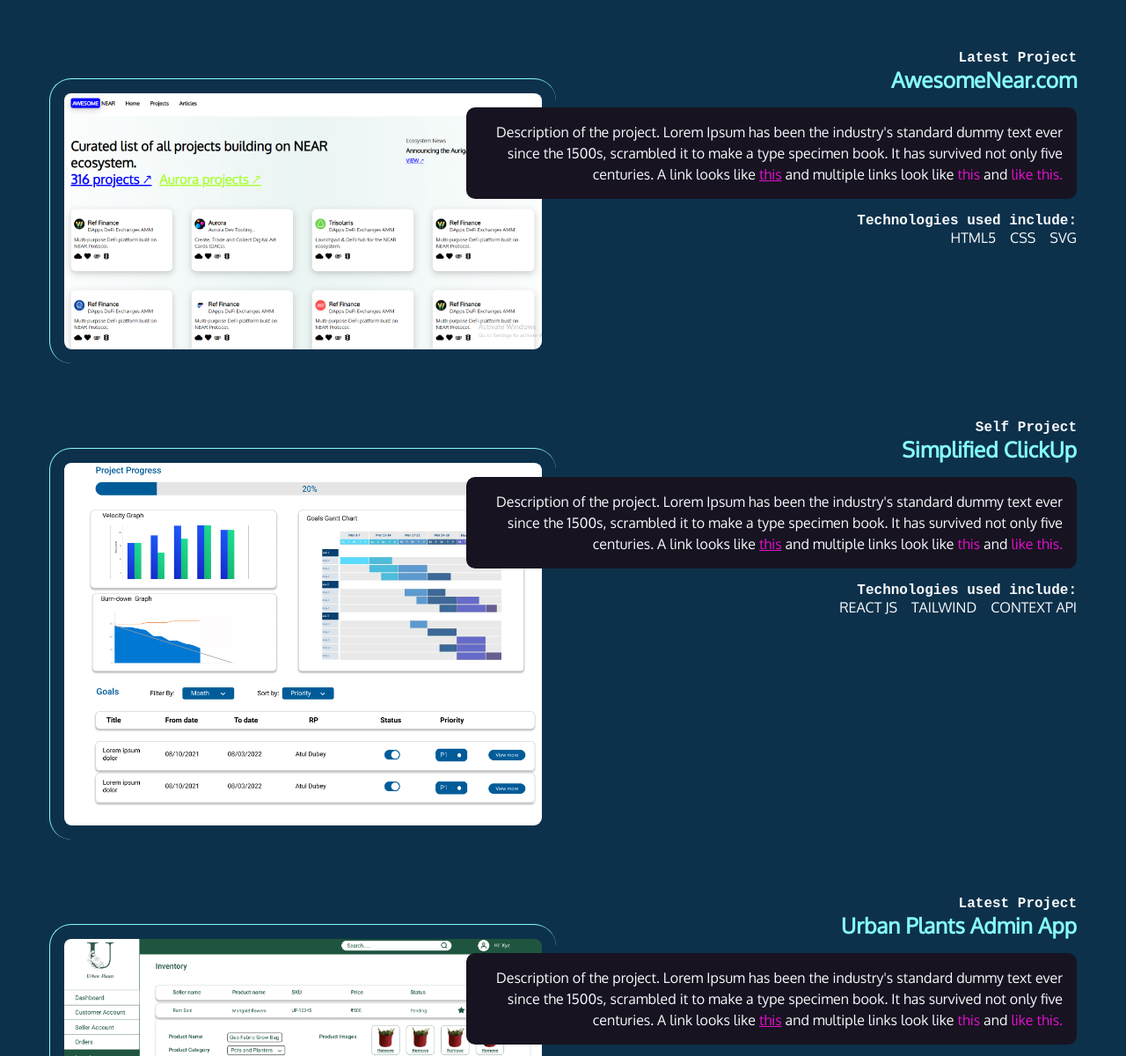
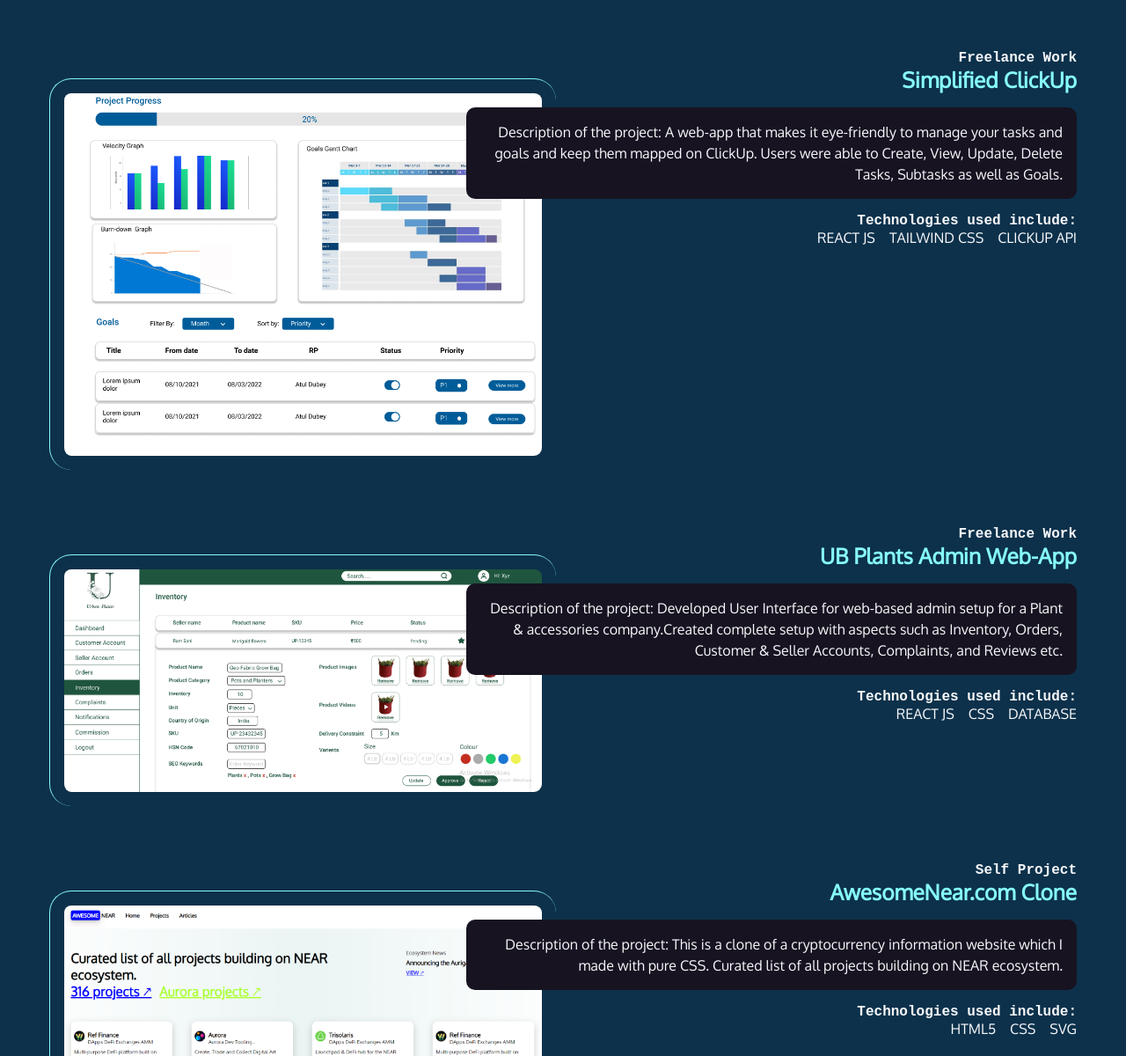
Before and after one commit to arogya247/arogya247.github.io, a plain HTML site: page index.html in a window 1280 px wide. Shown: the part 739-1939 px from the top of the page at 88% size. Drawn offline with Linux system fonts and the light colour scheme; a web font is replaced by a local one.

Commit message:
Projects info updated

```diff
--- a/index.html
+++ b/index.html
@@ -18,7 +18,7 @@
       <li><a href="#">About</a></li>
       <li><a href="#contact">Contact</a></li>
       <li><a href="https://www.linkedin.com/in/arogya247/">Linkedin</a></li>
-      <li><a>Github</a></li>
+      <!-- <li><a>Github</a></li> -->
       <li><a class="button">Resume</a></li>
         </ul>
       </nav>
@@ -28,46 +28,34 @@
         <p class="name">Hi, my name is <span>Arogya Garg.</span></p>
         <h2>I develop beautiful websites</h2>
         <p>I'm a software developer specializing in Javascript, React Js, MERN Stack, Python, Computer Vision and Databases..!</p>
-        <p>Currently, I'm freelancing as a Fullstack Developer</p>
+        <p>Currently, I'm freelancing as a Frontend Developer</p>
       </section>
 
     <div class="gradient"></div>
     <div class=section-dkblue>
       <section id='projects'>
         <h2>Projects I'm proud of</h2>
-        <article>
-        <div class="text">
-            <h4>Latest Project</h4>
-          <h3>AwesomeNear.com</h3>
-          <p class='blackbox'>Description of the project. Lorem Ipsum has been the industry's standard dummy text ever since the 1500s, scrambled it to make a type specimen book. It has survived not only five centuries. A link looks like <a href=''>this</a> and multiple links look like <a>this</a> and <a>like this.</a></p>
-            <h4>Technologies used include:</h4>
-          <ul>
-            <li>HTML5</li>
-            <li>CSS</li>
-            <li>SVG</li>
-          </ul>
-        </div>
-          <img src="./img/Screenshot (19).png" alt="Screenshot of the Wall of Wonder."/>
-        </article>
+
         <article>
             <div class="text">
-                <h4>Self Project</h4>
+                <h4>Freelance Work</h4>
               <h3>Simplified ClickUp</h3>
-              <p class='blackbox'>Description of the project. Lorem Ipsum has been the industry's standard dummy text ever since the 1500s, scrambled it to make a type specimen book. It has survived not only five centuries. A link looks like <a href=''>this</a> and multiple links look like <a>this</a> and <a>like this.</a></p>
+              <p class='blackbox'>Description of the project: A web-app that makes it eye-friendly to manage your tasks and goals and keep them mapped on ClickUp. Users were able to Create, View, Update, Delete Tasks, Subtasks as well as Goals.</p>
                 <h4>Technologies used include:</h4>
               <ul>
                 <li>REACT JS</li>
-                <li>TAILWIND</li>
-                <li>CONTEXT API</li>
+                <li>TAILWIND CSS</li>
+                <li>CLICKUP API</li>
               </ul>
             </div>
               <img src="./img/goals_tool.png" alt="Screenshot of the Wall of Wonder."/>
-            </article>
-            <article>
+        </article>
+
+        <article>
                 <div class="text">
-                    <h4>Latest Project</h4>
-                  <h3>Urban Plants Admin App</h3>
-                  <p class='blackbox'>Description of the project. Lorem Ipsum has been the industry's standard dummy text ever since the 1500s, scrambled it to make a type specimen book. It has survived not only five centuries. A link looks like <a href=''>this</a> and multiple links look like <a>this</a> and <a>like this.</a></p>
+                    <h4>Freelance Work</h4>
+                  <h3>UB Plants Admin Web-App</h3>
+                  <p class='blackbox'>Description of the project: Developed User Interface for web-based admin setup for a Plant & accessories company.Created complete setup with aspects such as Inventory, Orders, Customer & Seller Accounts, Complaints, and Reviews etc.</p>
                     <h4>Technologies used include:</h4>
                   <ul>
                     <li>REACT JS</li>
@@ -76,8 +64,24 @@
                   </ul>
                 </div>
                   <img src="./img/urbanplants.png" alt="Screenshot of the Wall of Wonder."/>
-                </article>
-      <section>
+        </article>
+
+        <article>
+          <div class="text">
+              <h4>Self Project</h4>
+            <h3>AwesomeNear.com Clone</h3>
+            <p class='blackbox'>Description of the project: This is a clone of a cryptocurrency information website which I made with pure CSS. Curated list of all projects building on NEAR ecosystem.</p>
+              <h4>Technologies used include:</h4>
+            <ul>
+              <li>HTML5</li>
+              <li>CSS</li>
+              <li>SVG</li>
+            </ul>
+          </div>
+            <img src="./img/Screenshot (19).png" alt="Screenshot of the Wall of Wonder."/>
+        </article>
+
+        <section>
     </div>
 
       <div class="gradient"></div>
```
